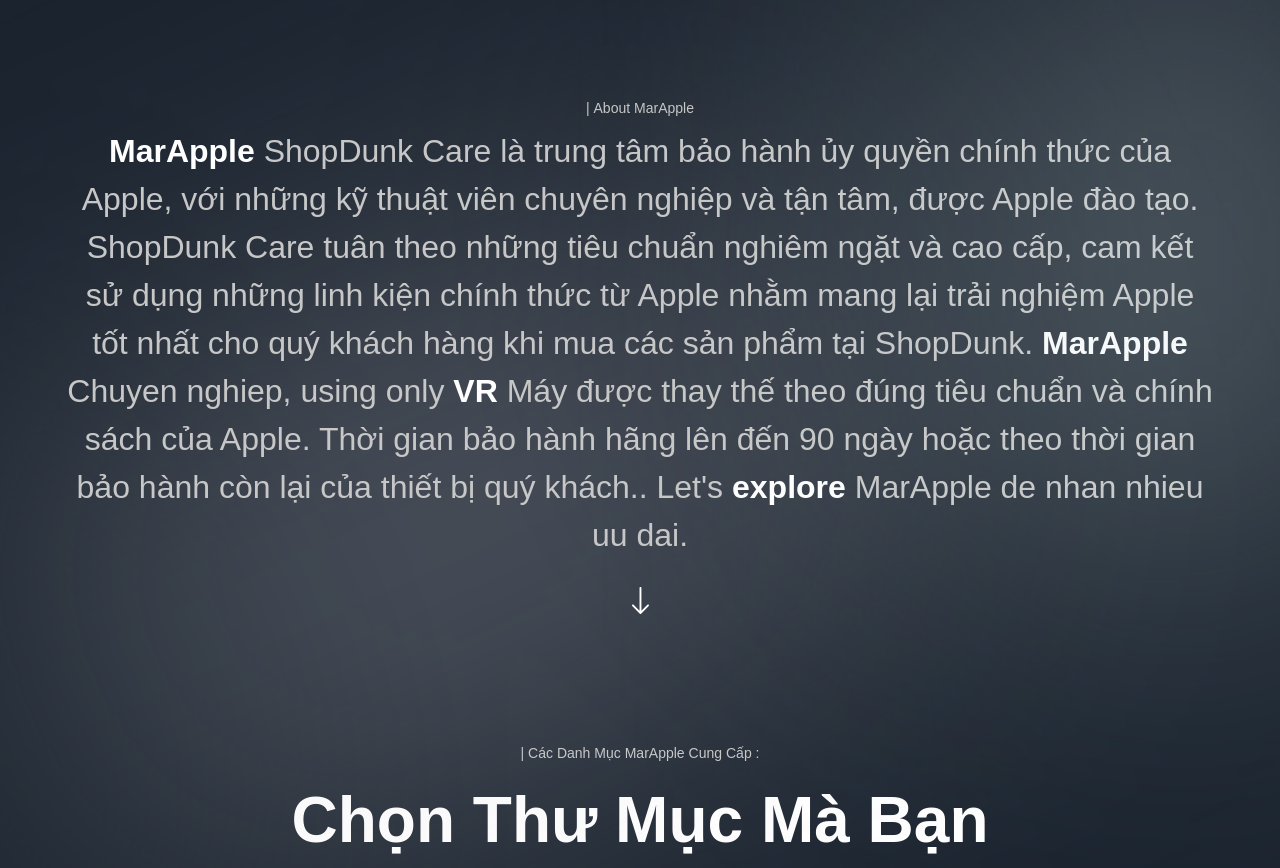
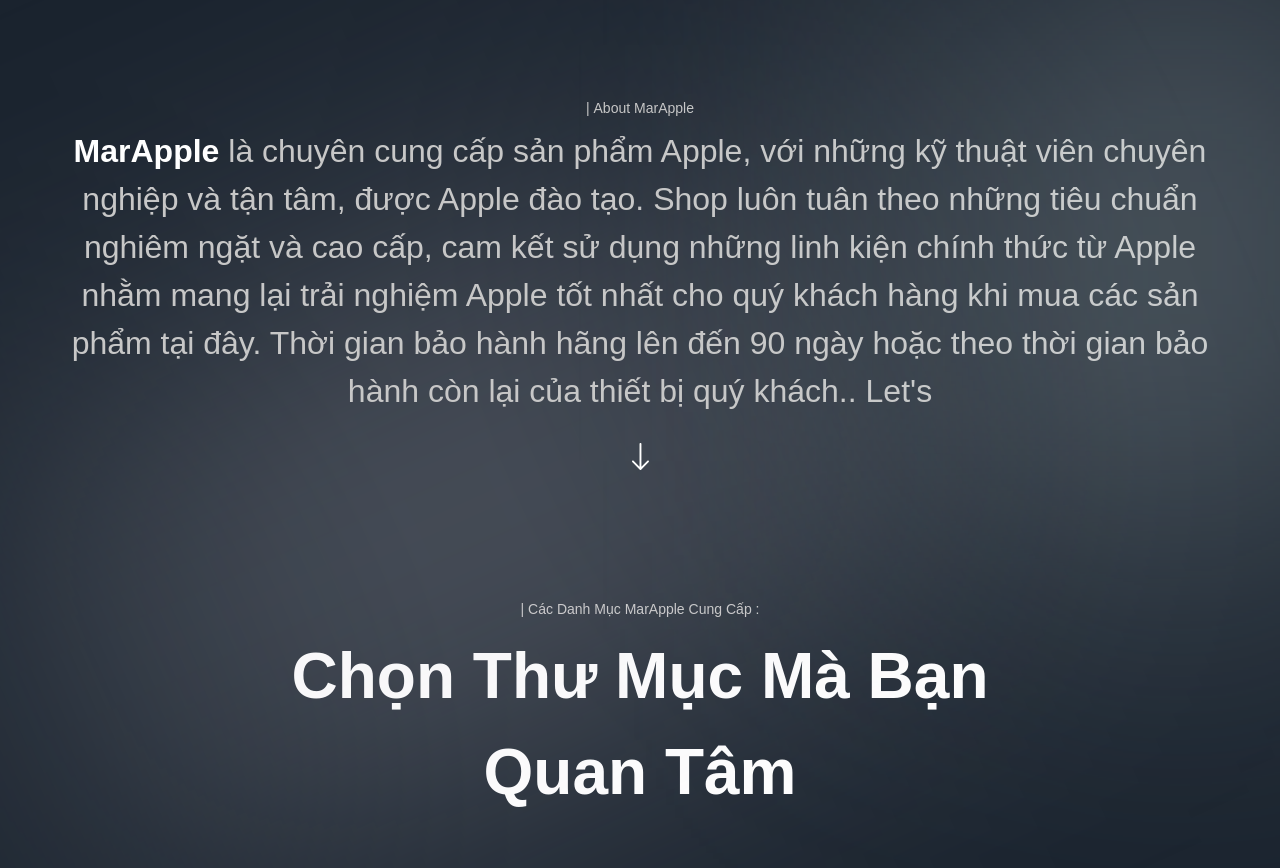
Before and after one commit to Phatpope/hoangmarsfrontend, a Next.js app: page / in a window 1280 px wide. Shown: the part 1040-1908 px from the top of the page. Built offline with nearby package versions, Linux system fonts and the light colour scheme; grey boxes are pictures that could not be loaded; a web font is replaced by a local one.

Commit message:
save meilisearch

```diff
--- a/sections/About.jsx
+++ b/sections/About.jsx
@@ -22,17 +22,11 @@
         variants={fadeIn('up', 'tween', 0.2, 1)}
         className="mt-[8px] font-normal sm:text-[32px] text-[20px] text-center text-secondary-white"
       >
-        <span className="font-extrabold text-white">MarApple</span> ShopDunk Care là trung tâm bảo hành ủy quyền chính thức của Apple,
-         với những kỹ thuật viên chuyên nghiệp và tận tâm, được Apple đào tạo. ShopDunk Care tuân theo những tiêu chuẩn nghiêm ngặt và cao cấp, cam kết
-         sử dụng những linh kiện chính thức từ Apple nhằm mang lại trải nghiệm Apple tốt nhất cho quý khách hàng khi mua các sản phẩm tại ShopDunk.{' '}
-        <span className="font-extrabold text-white">
-          MarApple
-        </span>{' '}
-        Chuyen nghiep, using only{' '}
-        <span className="font-extrabold text-white">VR</span> Máy được thay thế theo đúng tiêu chuẩn và chính sách của Apple.
+        <span className="font-extrabold text-white">MarApple</span> là chuyên cung cấp sản phẩm Apple,
+         với những kỹ thuật viên chuyên nghiệp và tận tâm, được Apple đào tạo. Shop luôn tuân theo những tiêu chuẩn nghiêm ngặt và cao cấp, cam kết
+         sử dụng những linh kiện chính thức từ Apple nhằm mang lại trải nghiệm Apple tốt nhất cho quý khách hàng khi mua các sản phẩm tại đây.{' '}
          Thời gian bảo hành hãng lên đến 90 ngày hoặc theo thời gian bảo hành còn lại của thiết bị quý khách.. Let's{' '}
-        <span className="font-extrabold text-white">explore</span> MarApple
-        de nhan nhieu uu dai.
+
       </motion.p>
 
       <motion.img
```
